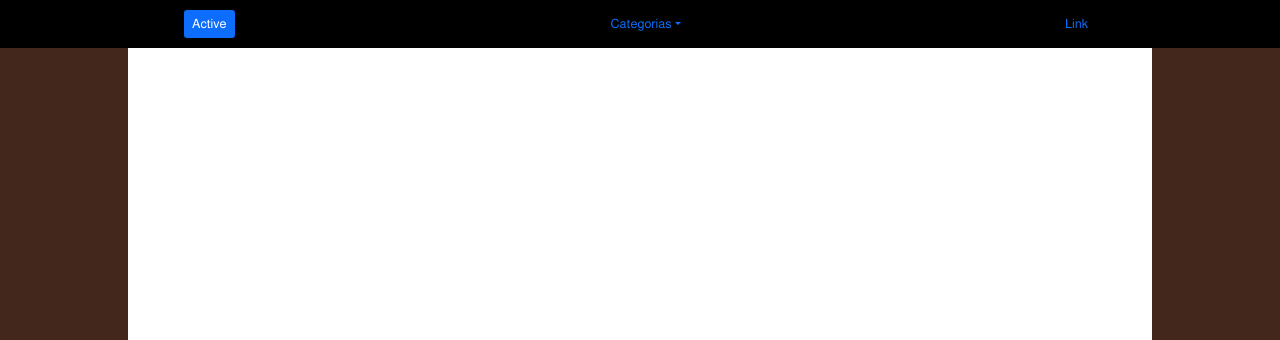
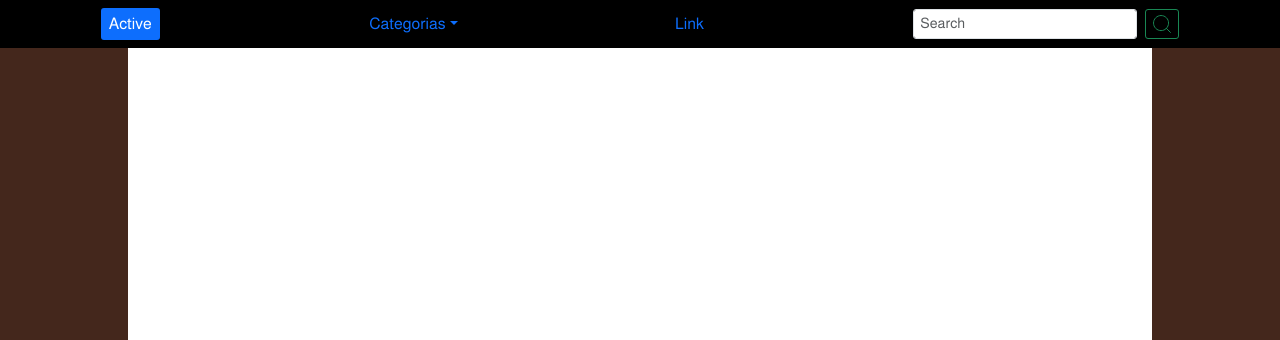
Before and after one commit to ivan-burgio/mediabur, a PHP site: page / in a window 1280 px wide. Shown: the part 160-500 px from the top of the page. Run offline with PHP 8.4, Linux system fonts and the light colour scheme; some libraries are stand-ins or nearby versions.

Commit message:
Search en nav de buen tamaño

```diff
--- a/src/scss/base/_globales.scss
+++ b/src/scss/base/_globales.scss
@@ -12,7 +12,7 @@ html {
 body {
     font-family: v.$fuente_textos;
     color: v.$white;
-    font-size: 1.6rem;
+    font-size: 2rem;
     min-height: 100%;
     background-color: v.$marron;
     margin: 0;
--- a/src/scss/templates/_nav.scss
+++ b/src/scss/templates/_nav.scss
@@ -9,6 +9,16 @@
     width: 100%;
     height: 6rem;
     background-color: v.$black;
+
+    & form {
+        display: flex;
+        flex-direction: row;
+        gap: 1rem;
+    }
+}
+
+.form-control {
+    font-size: 1.8rem;
 }
 
 .fixed {
--- a/views/templates/nav.php
+++ b/views/templates/nav.php
@@ -8,11 +8,17 @@
             <li><a class="dropdown-item" href="#">Link</a></li>
             <li><a class="dropdown-item" href="#">Link</a></li>
             <li><a class="dropdown-item" href="#">Link</a></li>
-      <li><hr class="dropdown-divider"></li>
+            <li>
+                <hr class="dropdown-divider">
+            </li>
             <li><a class="dropdown-item" href="#">Link</a></li>
         </ul>
     </li>
     <li class="nav-item">
         <a class="nav-link" href="#">Link</a>
     </li>
+    <form class="form-inline my-2 my-lg-0">
+        <input class="form-control" type="search" placeholder="Search" aria-label="Search">
+        <button class="btn btn-outline-success my-2 my-sm-0" type="submit"><svg width="20" height="20" class="DocSearch-Search-Icon" viewBox="0 0 20 20"><path d="M14.386 14.386l4.0877 4.0877-4.0877-4.0877c-2.9418 2.9419-7.7115 2.9419-10.6533 0-2.9419-2.9418-2.9419-7.7115 0-10.6533 2.9418-2.9419 7.7115-2.9419 10.6533 0 2.9419 2.9418 2.9419 7.7115 0 10.6533z" stroke="currentColor" fill="none" fill-rule="evenodd" stroke-linecap="round" stroke-linejoin="round"></path></svg></button>
+    </form>
 </ul>
```
Also changed, not shown: public/build/css/app.css, 1 other file. Lines whose indentation alone changed are shown as unchanged.
